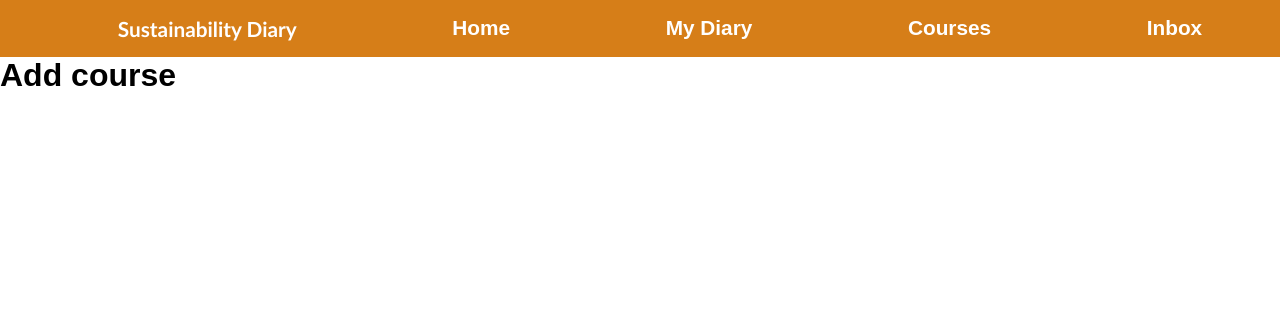
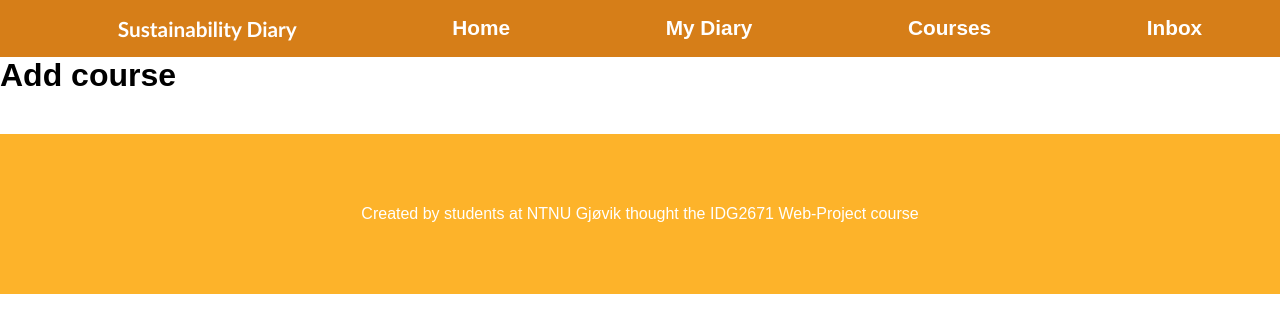
Before and after one commit to AndrChr0/Web-Prosjekt-Gruppe-2, a React (Vite) app in the folder front-end/: page /add_course in a window 1280 px wide. Shown: the top 332 px of the page. Built offline with nearby package versions, Linux system fonts and the light colour scheme.

Commit message:
added a general footer + styles

```diff
--- a/front-end/src/App.jsx
+++ b/front-end/src/App.jsx
@@ -6,21 +6,14 @@ import Courses from "./pages-student/Courses";
 import Inbox from "./pages-student/Inbox";
 import NewReflection from "./pages-student/NewReflection";
 import AddCourse from "./pages-student/AddCourse";
-// import { Routes, Route } from "react-router-dom";
+import Header from "./components/Header/Header";
+import Footer from "./components/Footer/Footer";
 import "./assets/styles/App.scss";
 
 function App() {
   return (
     <>
-      <nav>
-        <ul>
-          <li><Link to="/" className="nav-link" id="nav-logo">Sustainability Diary</Link></li>
-            <li><Link to="/" className="nav-link">Home</Link></li>
-            <li><Link to="/diary" className="nav-link">My Diary</Link></li>
-            <li><Link to="/courses" className="nav-link">Courses</Link></li>
-            <li><Link to="/inbox" className="nav-link">Inbox</Link></li>
-        </ul>
-      </nav>
+      <Header/>
         <Routes>
           <Route path="/" element={<Home />} />
           <Route path="/diary" element={<MyDiary />} />
@@ -28,8 +21,8 @@ function App() {
           <Route path="/inbox" element={<Inbox />} />
           <Route path="/new_reflection" element={<NewReflection/>}/>
           <Route path="/add_course" element={<AddCourse/>}/>
-
         </Routes>
+        <Footer></Footer>
     </>
   );
 }
--- a/front-end/src/assets/styles/App.scss
+++ b/front-end/src/assets/styles/App.scss
@@ -18,34 +18,6 @@ main {
   height: 100%;
 }
 
-nav {
-  background-color: rgb(214 126 24);
-  padding: 1em 0;
-}
-nav ul {
-  display: flex;
-  justify-content: space-around;
-}
-
-nav li  {
-  list-style-type: none;
-}
-
-nav li .nav-link:hover  {
-color: black;
-}
-
-nav li .nav-link  {
-  color: white;
-  text-decoration: none;
-  font-size: 1.3em;
-  font-family: Arial, Helvetica, sans-serif;
-  font-weight: bold;
-}
-
-#nav-logo {
-  font-family: 'Gill Sans', 'Gill Sans MT', Calibri, 'Trebuchet MS', sans-serif;
-}
 
 .main-menu-btn {
   background-color: rgb(253, 179, 42);
--- /dev/null
+++ b/front-end/src/components/Footer/Footer.css
@@ -0,0 +1,14 @@
+footer {
+    width: 100%;
+    height: 20vh;
+    background-color: rgb(253, 179, 42);
+    display: flex;
+    justify-content: center;
+    align-items: center;
+    margin-top: 5vh;
+}
+
+p {
+    color: white;
+    font-weight: 500;
+}
--- /dev/null
+++ b/front-end/src/components/Footer/Footer.jsx
@@ -0,0 +1,12 @@
+import React from 'react';
+import "./Footer.css";
+
+const Footer = () => {
+  return (
+    <footer>
+        <p>Created by students at NTNU Gjøvik thought the IDG2671 Web-Project course </p>
+    </footer>
+  );
+};
+
+export default Footer;
--- /dev/null
+++ b/front-end/src/components/Header/Header.css
@@ -0,0 +1,28 @@
+nav {
+    background-color: rgb(214 126 24);
+    padding: 1em 0;
+  }
+  nav ul {
+    display: flex;
+    justify-content: space-around;
+  }
+
+  nav li  {
+    list-style-type: none;
+  }
+
+  nav li .nav-link:hover  {
+  color: black;
+  }
+
+  nav li .nav-link  {
+    color: white;
+    text-decoration: none;
+    font-size: 1.3em;
+    font-family: Arial, Helvetica, sans-serif;
+    font-weight: bold;
+  }
+
+  #nav-logo {
+    font-family: 'Gill Sans', 'Gill Sans MT', Calibri, 'Trebuchet MS', sans-serif;
+  }
--- /dev/null
+++ b/front-end/src/components/Header/Header.jsx
@@ -0,0 +1,22 @@
+import React from 'react';
+import { Link } from "react-router-dom";
+import "./Header.css";
+
+
+const Header = () => {
+  return (
+    <header>
+      <nav>
+        <ul>
+          <li><Link to="/" className="nav-link" id="nav-logo">Sustainability Diary</Link></li>
+            <li><Link to="/" className="nav-link">Home</Link></li>
+            <li><Link to="/diary" className="nav-link">My Diary</Link></li>
+            <li><Link to="/courses" className="nav-link">Courses</Link></li>
+            <li><Link to="/inbox" className="nav-link">Inbox</Link></li>
+        </ul>
+      </nav>
+    </header>
+  );
+};
+
+export default Header;
--- a/front-end/src/components/ReflectionForm/ReflectionForm.jsx
+++ b/front-end/src/components/ReflectionForm/ReflectionForm.jsx
@@ -63,6 +63,8 @@ const handleSubmit = async (e) => {
           onChange={handleChange}
           required
         ></textarea>
+        <label htmlFor="fileUpload">Upload a file</label>
+        <input type="file" name="fileUpload" />
       <label htmlFor="courseId">
         Course ID:
         </label>
```
